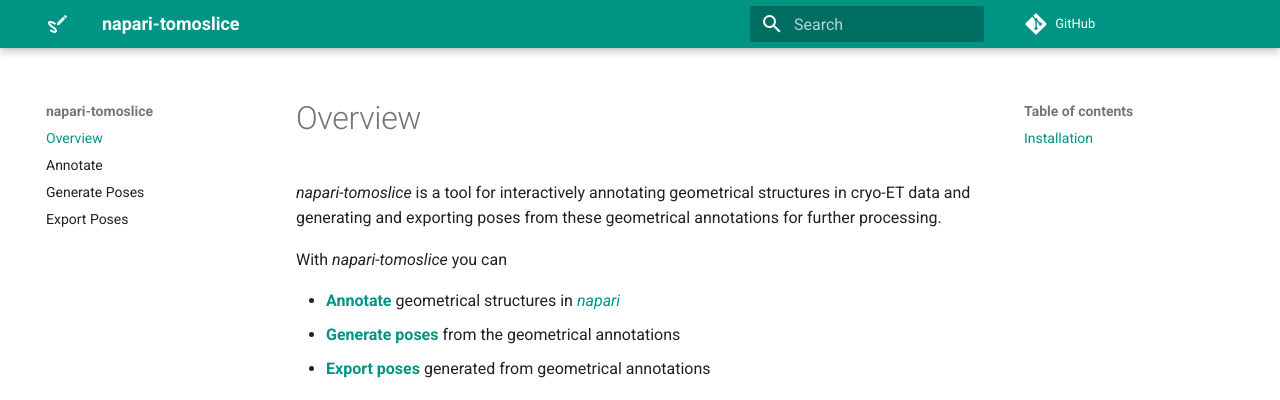
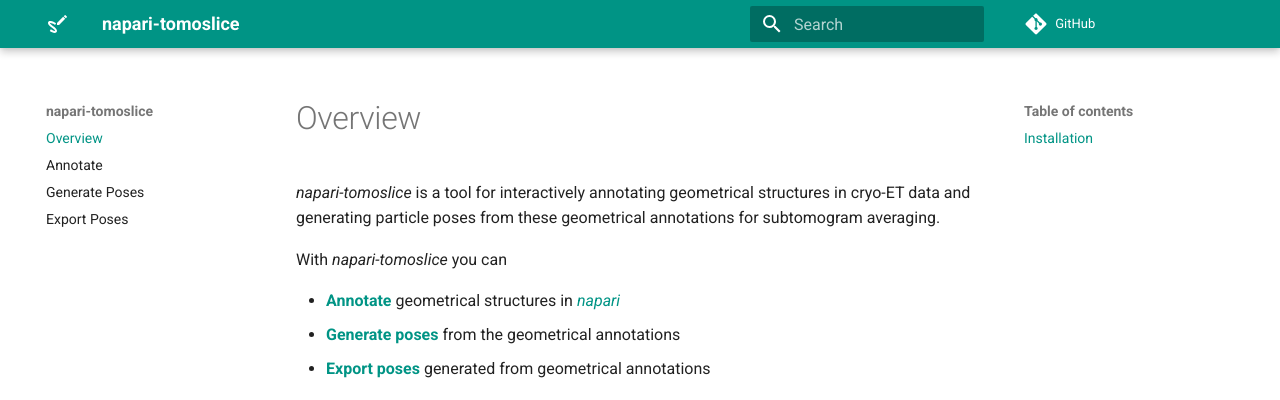
Before and after one commit to alisterburt/napari-tomoslice, an MkDocs documentation site: the page built from docs/index.md, in a window 1280 px wide. Shown: the top 400 px of the page. Built offline with MkDocs 1.6.1 and Material for MkDocs 9.7.7, drawn with Linux system fonts in a browser that asks for light colours; comment, search, counter and statistics services are not loaded.

Commit message:
Update docs/index.md
Co-authored-by: alisterburt <alisterburt@gmail.com>

```diff
--- a/docs/index.md
+++ b/docs/index.md
@@ -1,7 +1,7 @@
 # Overview
 
 *napari-tomoslice* is a tool for interactively annotating geometrical structures in cryo-ET data
-and generating and exporting poses from these geometrical annotations for further processing.
+and generating particle poses from these geometrical annotations for subtomogram averaging.
 
 With *napari-tomoslice* you can
 
```
